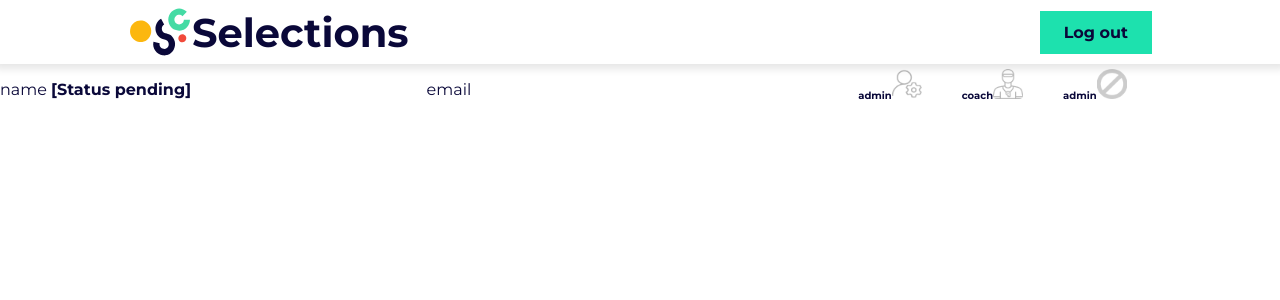
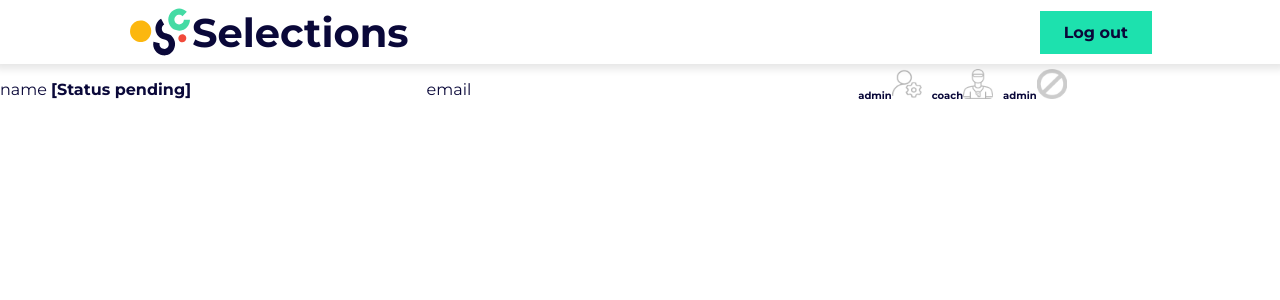
Before and after one commit to SELab-2/OSOC-2, a Next.js app in the folder frontend/: page /users in a window 1280 px wide. Shown: the top 300 px of the page. Built offline with nearby package versions, Linux system fonts and the light colour scheme; no server answers.

Commit message:
feat: divided the components into their respective place

```diff
--- a/frontend/components/User/User.module.css
+++ b/frontend/components/User/User.module.css
@@ -14,24 +14,3 @@
         width: 100%;
     }
 }
-
-.button {
-    padding: 5px 5px;
-    text-align: left;
-    display: inline-block;
-    font-size: 10px;
-    background-color: transparent;
-
-}
-
-.buttonImage {
-    border-radius: 4px;
-    width: 2px;
-    height: 15px;
-    display: none;
-}
-
-
-.displayNone {
-    display: none !important;
-}
--- a/frontend/components/User/User.tsx
+++ b/frontend/components/User/User.tsx
@@ -5,60 +5,11 @@ import CoachIcon from "../../public/images/coach_icon.png";
 import CoachIconColor from "../../public/images/coach_icon_color.png";
 import ForbiddenIcon from "../../public/images/forbidden_icon.png";
 import ForbiddenIconColor from "../../public/images/forbidden_icon_color.png";
-import Image, {StaticImageData} from "next/image";
+import {UserButton} from "../UserButton/UserButton";
 import React from "react";
 
 
 export const User: React.FC = () => {
-    //boilerplate for the admin/coaches route (pass admin/coach as string)
-    const getAlluser = async (route: string) => {
-        console.log(`${process.env.NEXT_PUBLIC_API_URL}/` + route + "/all")
-        const response = await fetch(`${process.env.NEXT_PUBLIC_API_URL}/` + route + "/all", {
-            method: 'GET',
-            headers: {
-                'Content-Type': 'application/json',
-                'Accept': 'application/json',
-                'sessionKey': 'TODO'
-            }
-        })
-            .then(response => response.json()).then(json => {
-                if (!json.success) {
-
-                    //TODO logica van niet gelukt
-                    return {success: false};
-                } else return json;
-            })
-            .catch(err => {
-                console.log(err)
-                //TODO logica van niet gelukt
-                return {success: false};
-            });
-        console.log(response)
-    }
-    //TODO dit moet nog afgewerkt worden
-    function button(image1: StaticImageData, image2: StaticImageData, usage: string) {
-        return (<button className={styles.button}>
-            <span> {usage}
-                <span>
-                   <Image className={styles.buttonImage}
-                          width={30}
-                          height={30}
-                          src={image1}
-                          alt={"black and white version"}
-                   />
-                    <Image className={styles.displayNone}
-                           src={image2}
-                           width={30}
-                           height={30}
-                           alt={"colored version"}
-
-                    />
-                </span>
-            </span>
-        </button>)
-    }
-    //TODO dit sta hier voor tslint
-    console.log(getAlluser("admin"))
     return (
         <div className={styles.row}>
             <div className={styles.column}>
@@ -68,9 +19,9 @@ export const User: React.FC = () => {
                 <p>email</p>
             </div>
             <div className={styles.column}>
-                {button(AdminIcon, AdminIconColor, "admin")}
-                {button(CoachIcon, CoachIconColor, "coach")}
-                {button(ForbiddenIcon, ForbiddenIconColor, "admin")}
+                {UserButton(AdminIcon, AdminIconColor, "admin")}
+                {UserButton(CoachIcon, CoachIconColor, "coach")}
+                {UserButton(ForbiddenIcon, ForbiddenIconColor, "admin")}
 
             </div>
         </div>)
--- /dev/null
+++ b/frontend/components/UserButton/UserButton.module.css
@@ -0,0 +1,24 @@
+.button {
+    padding: 5px 5px;
+    text-align: left;
+    display: inline-block;
+    font-size: 10px;
+    background-color: transparent;
+
+}
+
+.buttonImage {
+    border-radius: 4px;
+    width: 2px;
+    height: 15px;
+    display: none;
+}
+
+
+.displayNone {
+    display: none !important;
+}
+
+.button:hover {
+    background-color: dimgrey;
+}
--- /dev/null
+++ b/frontend/components/UserButton/UserButton.tsx
@@ -0,0 +1,40 @@
+import React, { useState} from "react";
+import Image, {StaticImageData} from "next/image";
+import styles from "../UserButton/UserButton.module.css";
+
+
+export const UserButton: (image1: StaticImageData, image2: StaticImageData, usage: string) => JSX.Element = (image1: StaticImageData, image2: StaticImageData, usage: string) => {
+
+
+    //TODO logica voor elke button implementeren
+    const [a, setA] = useState<number>(0);
+
+
+    let image = <Image className={styles.buttonImage}
+                       width={30}
+                       height={30}
+                       src={image1}
+                       alt={"black and white version"}
+    />
+    if (a % 2 === 1) {
+        image = <Image className={styles.buttonImage}
+                       src={image2}
+                       width={30}
+                       height={30}
+                       alt={"colored version"}
+
+        />
+    }
+    return (<button className={styles.button}
+                    onClick={() => {
+                        setA(a + 1);
+                        console.log(a);
+                    }}>
+            <span> {usage}
+                <span>
+                   {image}
+
+                </span>
+            </span>
+    </button>)
+}
--- /dev/null
+++ b/frontend/components/Users/Users.tsx
@@ -0,0 +1,41 @@
+import React from "react";
+import {User} from "../User/User";
+
+
+export const UsersComponent: React.FC = () => {
+
+    //boilerplate for the admin/coaches route (pass admin/coach as string)
+    const getAlluser = async (route: string) => {
+        console.log(`${process.env.NEXT_PUBLIC_API_URL}/` + route + "/all")
+        const response = await fetch(`${process.env.NEXT_PUBLIC_API_URL}/` + route + "/all", {
+            method: 'GET',
+            headers: {
+                'Content-Type': 'application/json',
+                'Accept': 'application/json',
+                'sessionKey': 'TODO'
+            }
+        })
+            .then(response => response.json()).then(json => {
+                if (!json.success) {
+
+                    //TODO logica van niet gelukt
+                    return {success: false};
+                } else return json;
+            })
+            .catch(err => {
+                console.log(err)
+                //TODO logica van niet gelukt
+                return {success: false};
+            });
+        console.log(response)
+    }
+
+    //TODO dit sta hier voor tslint
+    console.log(getAlluser("admin"))
+    return (
+        <div>
+            <User>
+
+            </User>
+        </div>)
+}
--- a/frontend/pages/users.tsx
+++ b/frontend/pages/users.tsx
@@ -1,13 +1,13 @@
 import {NextPage} from "next";
 import {Header} from "../components/Header/Header";
-import {User} from "../components/User/User";
+import {UsersComponent} from "../components/Users/Users";
 
 const Users: NextPage = () => {
     return (
         <>
             <Header/>
-            <User>
-            </User>
+            <UsersComponent>
+            </UsersComponent>
         </>
     )
 }
```
